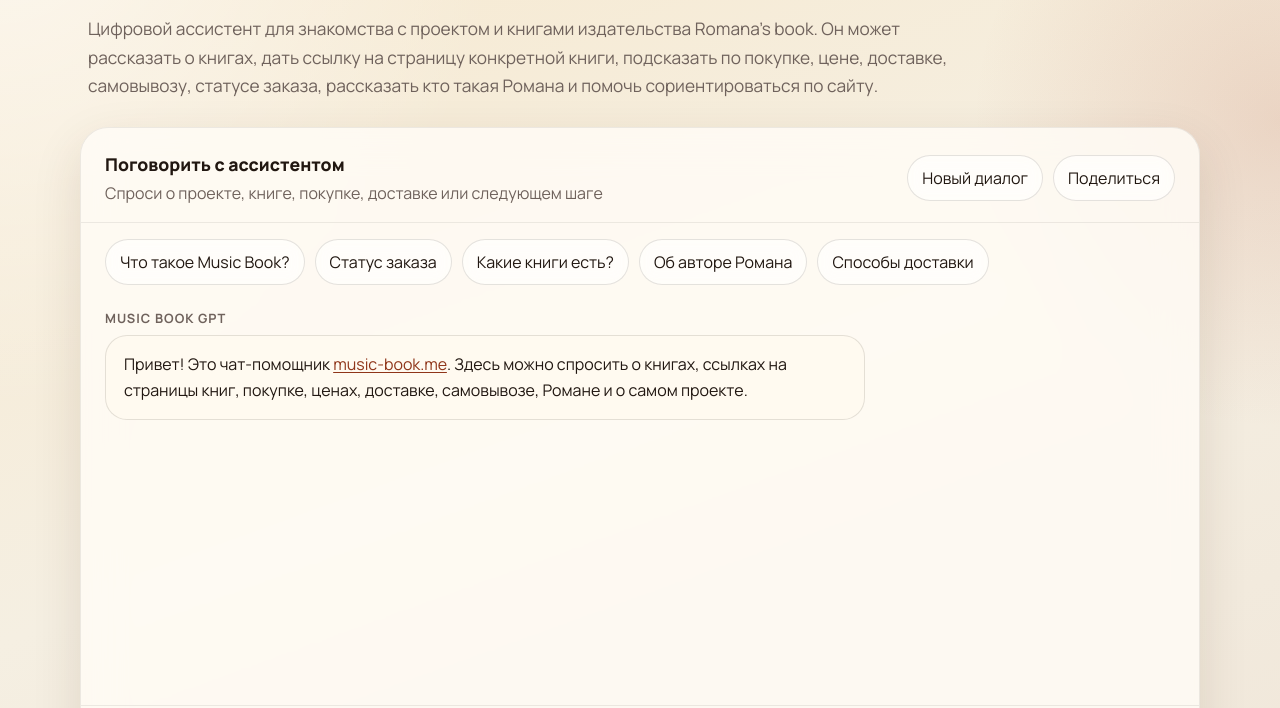
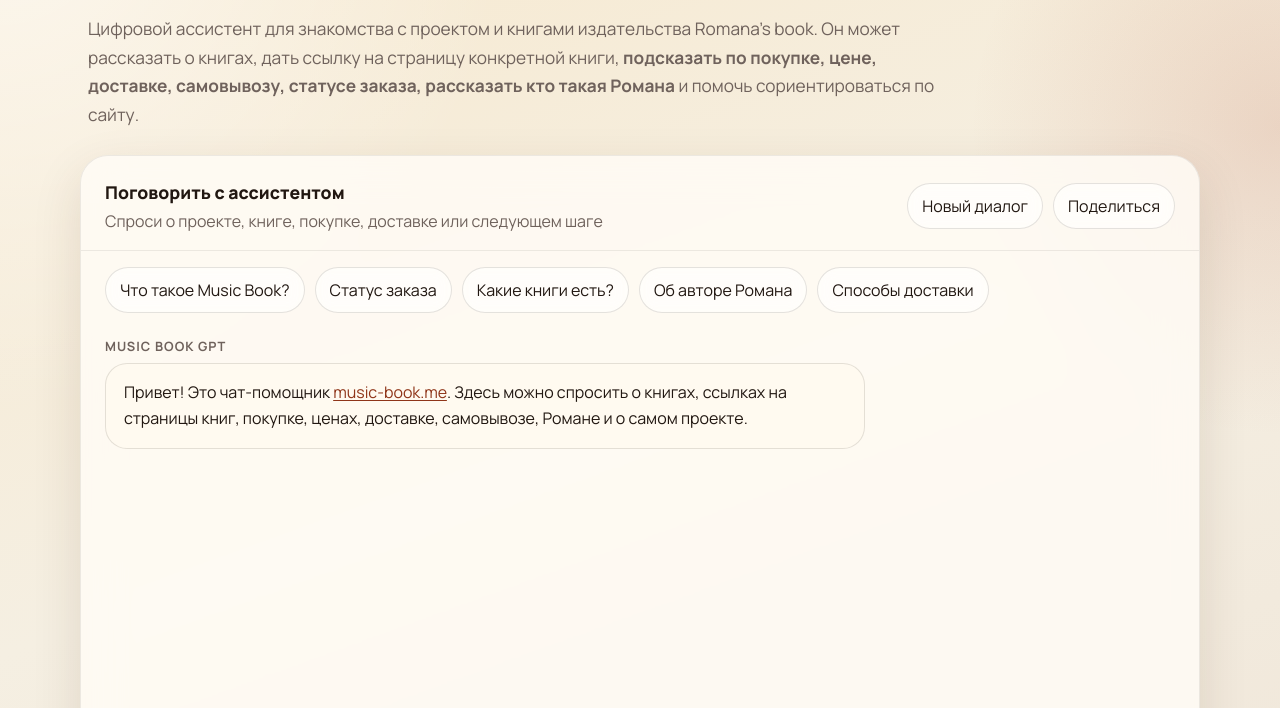
Before and after one commit to WizardJIOCb/git.music-book.me, a website: page public/index.html in a window 1280 px wide. Shown: the part 92-800 px from the top of the page. Drawn offline with Linux system fonts and the light colour scheme; no server answers.

Commit message:
Deploy 2026-03-12 15:39:15

```diff
--- a/public/index.html
+++ b/public/index.html
@@ -30,7 +30,7 @@
         <div class="hero-description-content" id="hero-description-content">
           <p class="lede">
             Цифровой ассистент для знакомства с проектом и книгами издательства Romana's book. Он может рассказать о книгах,
-            дать ссылку на страницу конкретной книги, подсказать по покупке, цене, доставке, самовывозу, статусе заказа, рассказать кто такая Романа
+            дать ссылку на страницу конкретной книги, <b>подсказать по покупке, цене, доставке, самовывозу, статусе заказа, рассказать кто такая Романа</b>
             и помочь сориентироваться по сайту.
           </p>
         </div>
```
